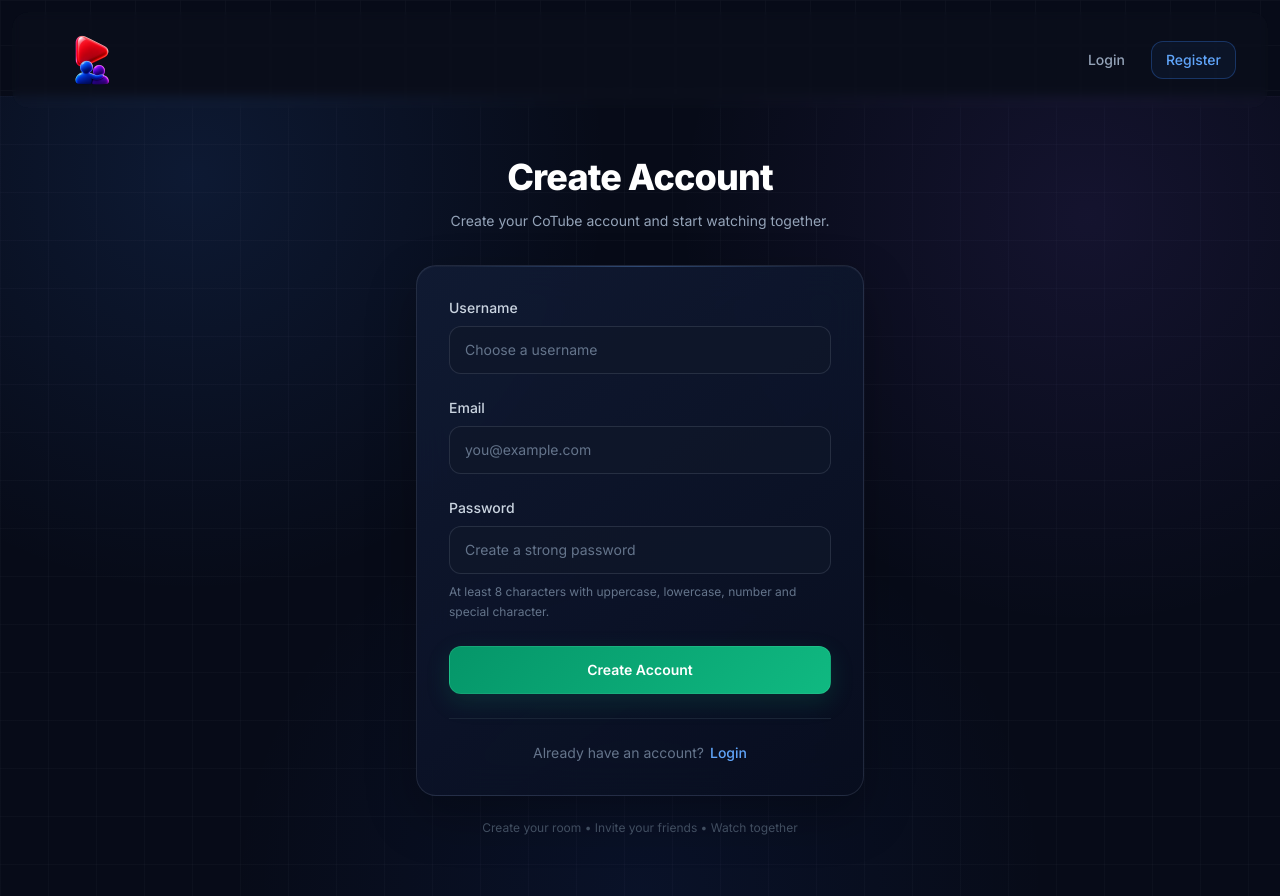
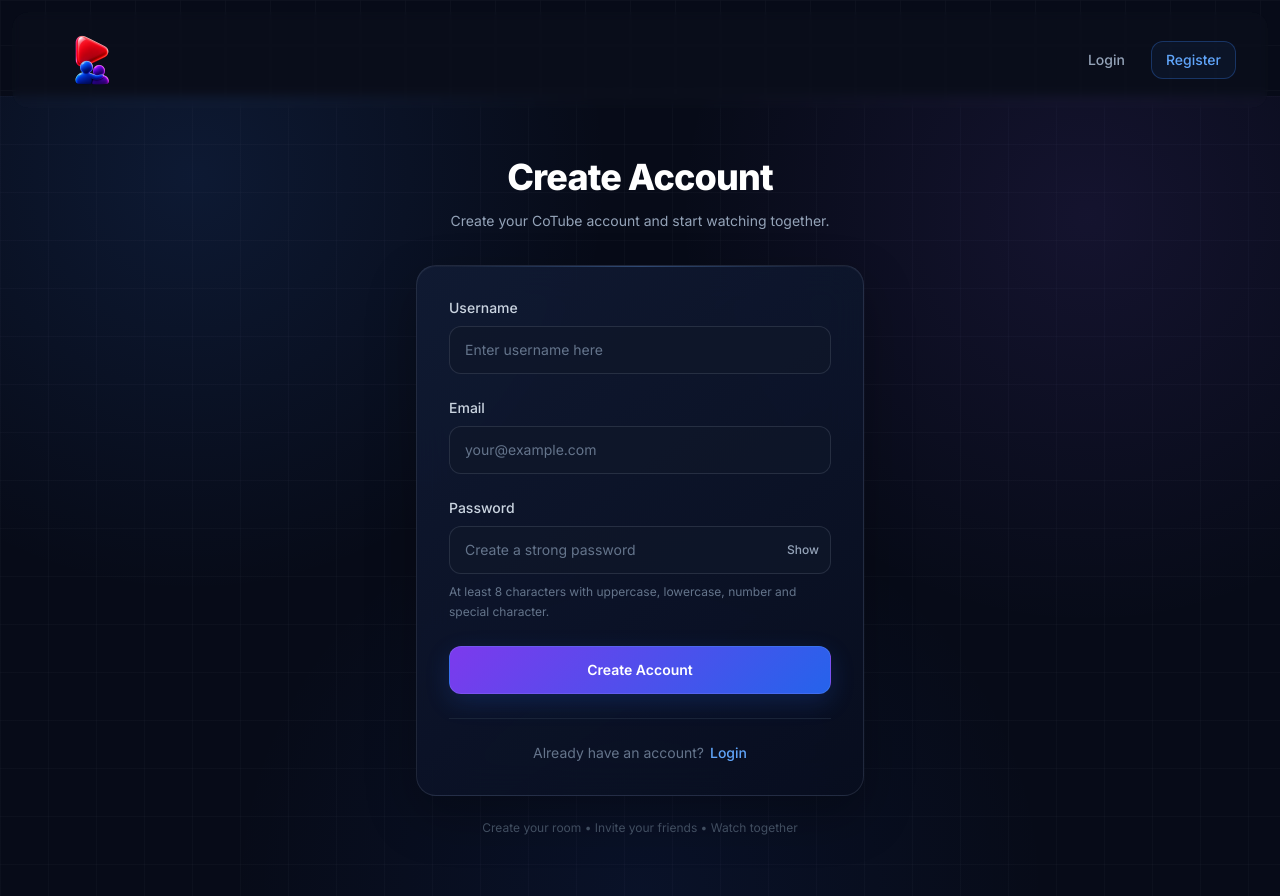
Before and after one commit to Vivan-1045/cotube-frontend, a React (Vite) app in the folder coTube-client/: page /register in a window 1280 px wide. Built offline with nearby package versions, Linux system fonts and the light colour scheme.

Commit message:
customize the default  tooltip to show the password rule. and also add a implementation logic for show and hide password.

```diff
--- a/coTube-client/src/pages/register.jsx
+++ b/coTube-client/src/pages/register.jsx
@@ -11,13 +11,19 @@ export default function Register() {
   });
 
   const navigate = useNavigate();
+  const [isRegistering, setIsRegistering] = useState(false);
+  const [showPasswordRules, setShowPasswordRules] = useState(false);
+  const [showPassword, setShowPassword] = useState(false);
 
   const handleSubmit = async (e) => {
+    if (isRegistering) return;
     e.preventDefault();
+
+    setIsRegistering(true);
 
     try {
       const res = await registerUser(form);
-      sessionStorage.setItem("verificationEmail",form.email);
+      sessionStorage.setItem("verificationEmail", form.email);
 
       toast.success(res.data);
 
@@ -28,6 +34,8 @@ export default function Register() {
       });
     } catch (err) {
       toast.error(err.response?.data?.message || "Registration Failed");
+    } finally {
+      setIsRegistering(false);
     }
   };
 
@@ -61,7 +69,7 @@ export default function Register() {
               </label>
 
               <input
-              placeholder="Choose a username"
+                placeholder="Enter username here"
                 required
                 onChange={(e) =>
                   setForm({
@@ -80,7 +88,7 @@ export default function Register() {
 
               <input
                 type="email"
-              placeholder="you@example.com"
+                placeholder="your@example.com"
                 required
                 onChange={(e) =>
                   setForm({
@@ -97,20 +105,48 @@ export default function Register() {
                 Password
               </label>
 
+              <div className="relative">
                 <input
-              type="password"
+                  type={showPassword ? "text" : "password"}
                   placeholder="Create a strong password"
                   required
                   minLength={8}
-              title="Password must be at least 8 characters long and include at least one uppercase letter, one lowercase letter, one number, and one special character."
+                  pattern="^(?=.*[a-z])(?=.*[A-Z])(?=.*\d)(?=.*[@$!%*?&])[A-Za-z\d@$!%*?&]{8,}$"
+                  onFocus={() => setShowPasswordRules(true)}
+                  onBlur={() => setShowPasswordRules(false)}
                   onChange={(e) =>
                     setForm({
                       ...form,
                       passWord: e.target.value,
                     })
                   }
-              className="cotube-input"
+                  className="cotube-input pr-16"
                 />
+
+                <button
+                  type="button"
+                  onClick={() => setShowPassword((prev) => !prev)}
+                  className="absolute right-3 top-1/2 -translate-y-1/2 text-xs font-medium text-slate-400 transition hover:text-white"
+                >
+                  {showPassword ? "Hide" : "Show"}
+                </button>
+
+                {showPasswordRules && (
+                  <div className="absolute left-0 top-full z-20 mt-2 w-full rounded-xl border border-slate-700 bg-slate-900 p-4 shadow-xl">
+                    <p className="mb-2 text-sm font-semibold text-white">
+                      Password requirements
+                    </p>
+
+                    <div className="space-y-1 text-xs text-slate-400">
+                      <p>• At least 8 characters</p>
+                      <p>• One uppercase letter</p>
+                      <p>• One lowercase letter</p>
+                      <p>• One number</p>
+                      <p>• One special character</p>
+                    </div>
+                  </div>
+                )}
+              </div>
 
               <p className="mt-2 text-xs leading-5 text-slate-500">
                 At least 8 characters with uppercase, lowercase, number and
@@ -120,10 +156,15 @@ export default function Register() {
 
             <button
               type="submit"
-            className="cotube-join-btn w-full"
+              disabled={isRegistering}
+              className="cotube-primary-btn w-full disabled:cursor-not-allowed disabled:opacity-60"
+            >
+              {isRegistering ? "Creating..." : "Create Account"}
+            </button>
+            {/* className="cotube-join-btn w-full"
           >
             Create Account
-          </button>
+          </button> */}
 
             <div className="border-t border-slate-800/80 pt-6 text-center">
 
```
Lines whose indentation alone changed are shown as unchanged.
